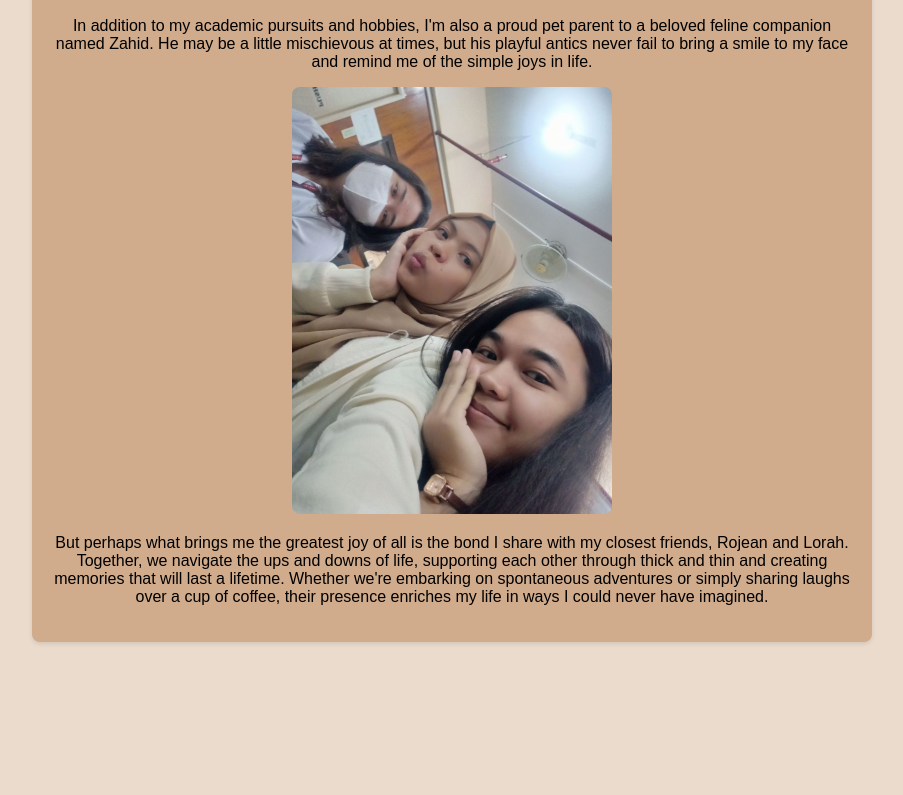
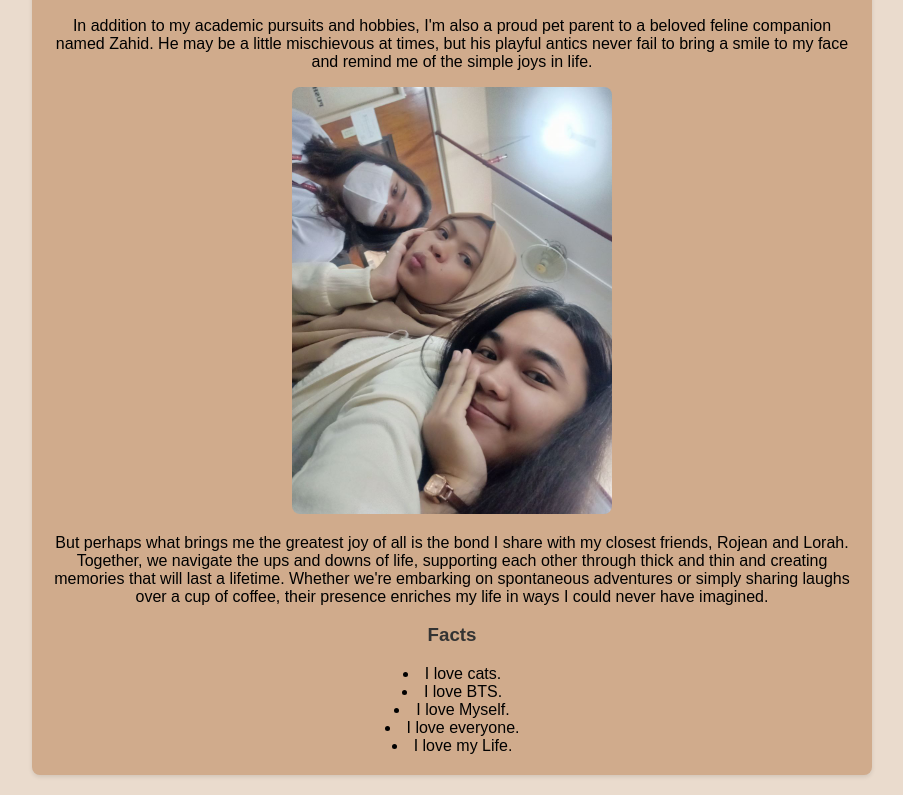
Before and after one commit to Jnyymz/Abdul_infoManagement, a plain HTML site: page index.html in a window 1280 px wide. Shown: the part 2412-3207 px from the top of the page, without its empty margins (188-1091 px from the left). Before the commit the page ends 3074 px from the top, so only its background shows below. Drawn offline with Linux system fonts and the light colour scheme.

Commit message:
Update index.html

```diff
--- a/index.html
+++ b/index.html
@@ -59,6 +59,12 @@
         <img src="bestiesPic.jpg" alt="mgaManget">
         <p>But perhaps what brings me the greatest joy of all is the bond I share with my closest friends, Rojean and Lorah. Together, we navigate the ups and downs of life, supporting each other through thick and thin and creating memories that will last a lifetime. Whether we're embarking on spontaneous adventures or simply sharing laughs over a cup of coffee, their presence enriches my life in ways I could never have imagined.</p>
 
+        <h3>Facts</h3>
+        <li>I love cats.</li>
+        <li>I love BTS.</li>
+        <li>I love Myself.</li>
+        <li>I love everyone.</li>
+        <li>I love my Life.</li>
 
     </div>
 </body>
```
